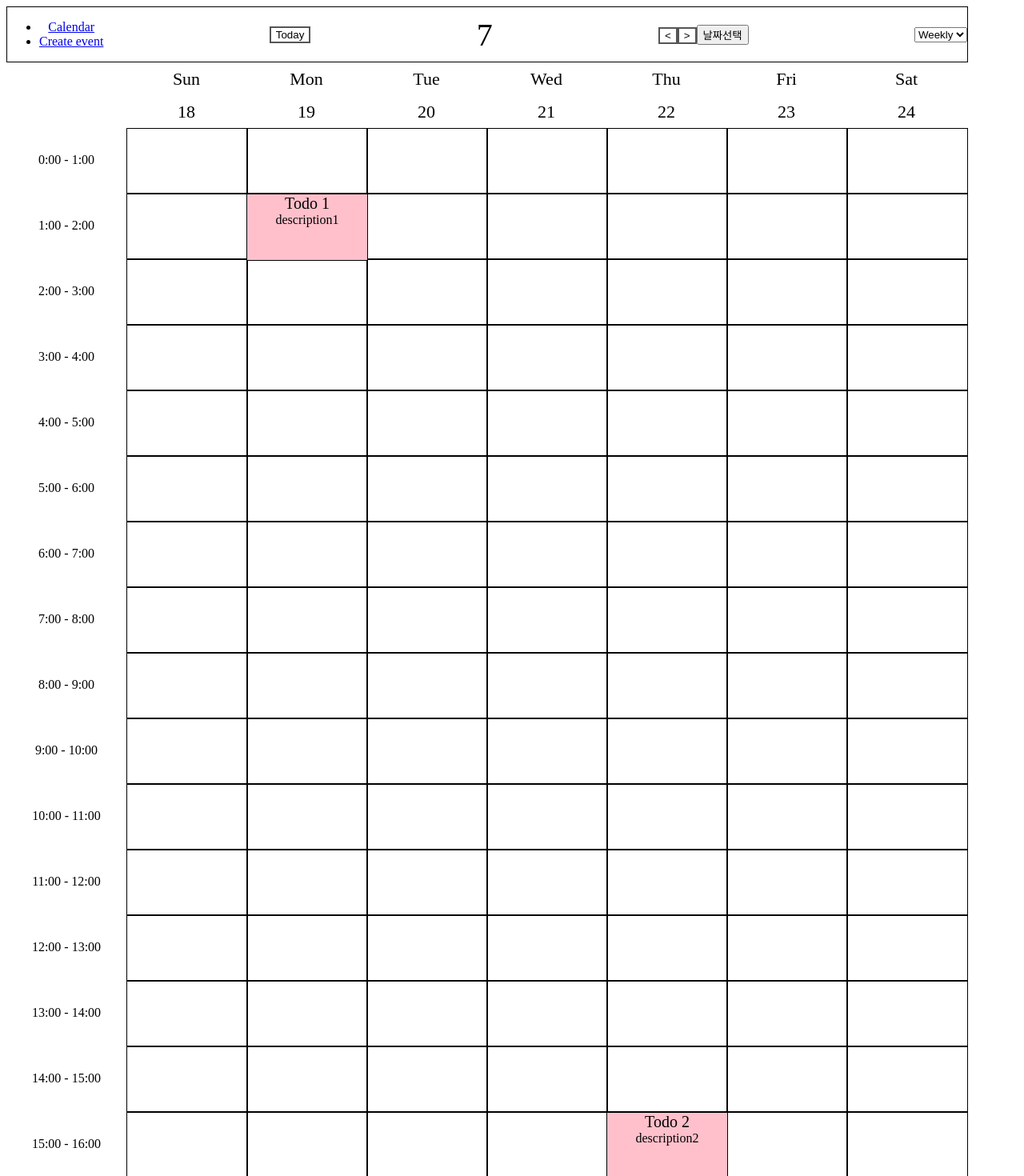
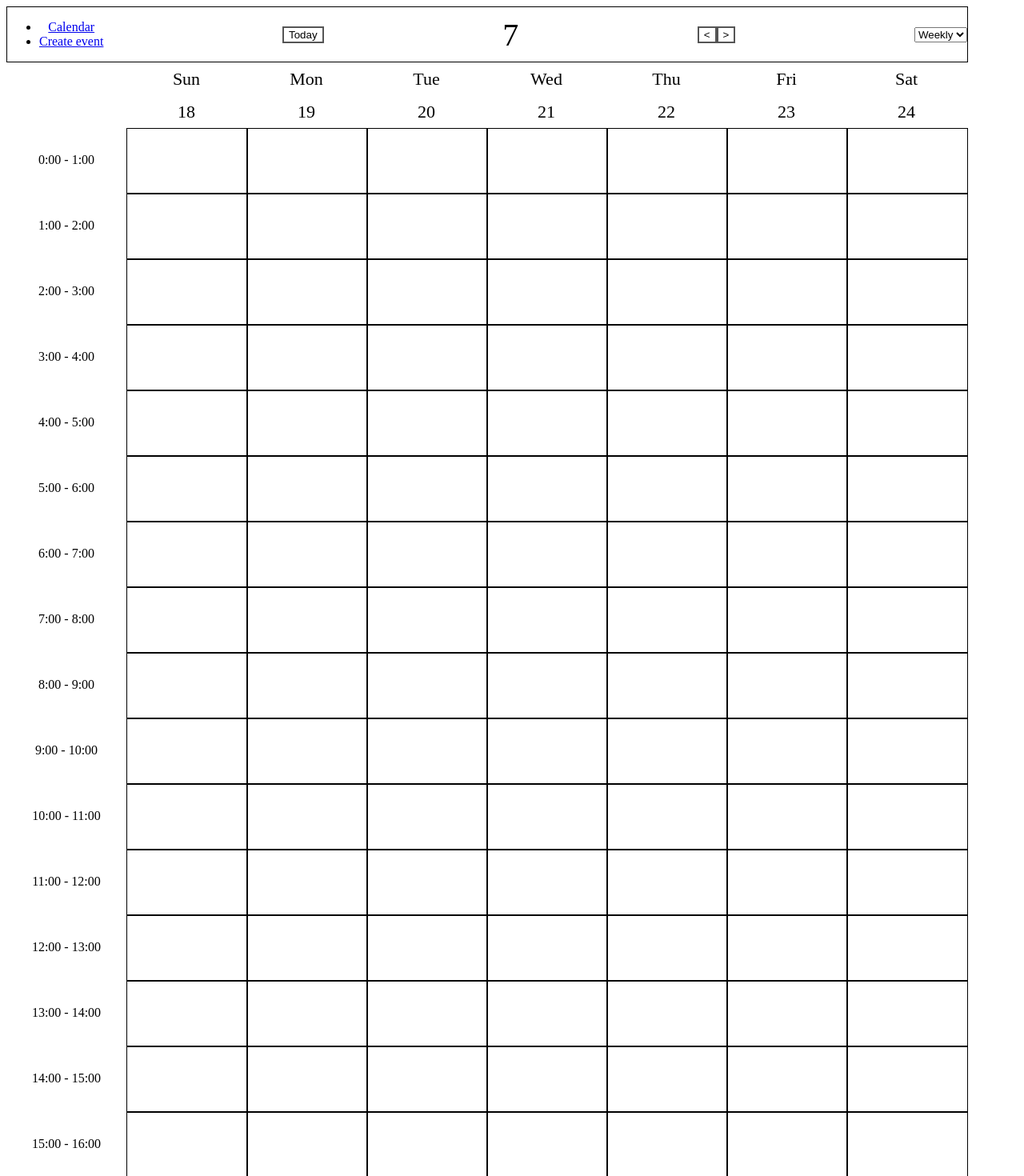
Before and after one commit to chiwon1/calendar-viewer, a React (Create React App) app: page /calendar in a window 1280 px wide. Shown: the top 1470 px of the page at 80% size. Built offline with nearby package versions, Linux system fonts and the light colour scheme.

Commit message:
Feat: implement Create event page

```diff
--- a/src/app/App.js
+++ b/src/app/App.js
@@ -6,6 +6,7 @@ import Daily from "../common/components/Calendar/Daily/Daily";
 import Weekly from "../common/components/Calendar/Weekly/Weekly";
 import { useSelector } from 'react-redux';
 import { WEEKLY } from '../features/constant';
+import EventCreate from '../common/components/Event/EventCreate/EventCreate';
 
 function App() {
   const { calendarType } = useSelector((state) => state.calendar);
@@ -23,7 +24,7 @@ function App() {
           }
         </Route>
         <Route path="/event">
-          <div>Event</div>
+          <EventCreate/>
         </Route>
       </Switch>
     </div>
--- a/src/common/components/Calendar/Daily/Daily.js
+++ b/src/common/components/Calendar/Daily/Daily.js
@@ -1,9 +1,7 @@
 import React, { useState } from "react";
 import { useSelector } from 'react-redux';
 import styled from "styled-components";
-import events from '../../../../mockData';
 import EventBox from "../EventBox/EventBox";
-import changeDateFormat from '../../../utils/date';
 
 const Wrapper = styled.div`
   .calendar-container {
@@ -47,11 +45,13 @@ const showEventSetting = (timeIndex) => {
 };
 
 function Daily() {
-  const [dataList, setDataList] = useState(events);
+  console.log('Start');
 
-  const { currentDate } = useSelector((state) => state.calendar);
+  const { currentDate, events } = useSelector((state) => state.calendar);
+  console.log('events', events);
 
   const checkEventToShow = (date, currentDate) => {
+    console.log('date', date);
     const isCurrentDay = date.getDate() === currentDate.getDate();
     const isCurrentMonth = currentDate.getMonth() === date.getMonth();
 
@@ -61,10 +61,9 @@ function Daily() {
   const date = currentDate.getDate();
 
   const dayList = ["Sun", "Mon", "Tue", "Wed", "Thu", "Fri", "Sat"];
-  const day =  dayList[currentDate.getDay()];
+  const day = dayList[currentDate.getDay()];
 
-  const filteredData = dataList.filter(data => checkEventToShow(data.date, currentDate));
-  console.log('dataList', dataList);
+  const filteredData = events.filter(event => checkEventToShow(event.date, currentDate));
   console.log('filteredData', filteredData);
 
   return (
--- a/src/common/components/Calendar/Weekly/Weekly.js
+++ b/src/common/components/Calendar/Weekly/Weekly.js
@@ -1,7 +1,6 @@
 import React, { useState } from "react";
 import styled from "styled-components";
 import Day from "../Day/Day";
-import events from "../../../../mockData";
 import EventBox from "../EventBox/EventBox";
 import { useSelector } from 'react-redux';
 import changeDateFormat from '../../../utils/date';
@@ -55,9 +54,8 @@ for (let i = 0; i < 7; i++) {
 const dayList = ["Sun", "Mon", "Tue", "Wed", "Thu", "Fri", "Sat"];
 
 function Weekly() {
-  const [dataList, setDataList] = useState(events);
-
-  const { currentSunday } = useSelector((state) => state.calendar);
+  const { currentSunday, events } = useSelector((state) => state.calendar);
+  console.log('events', events);
 
   const weekDateList = [];
 
@@ -76,7 +74,8 @@ function Weekly() {
     return isCurrentWeek && isCurrentMonth;
   };
 
-  const filteredData = dataList.filter(data => checkEventToShow(data.date, weekDateList));
+  const filteredData = events.filter(event => checkEventToShow(event.date, weekDateList));
+  console.log('filteredData', filteredData);
 
   return (
     <Wrapper>
@@ -115,13 +114,13 @@ function Weekly() {
                 </Day>
               ))}
             </div>
-            {filteredData.map(({ id, day, startTime, endTime, title, description }) => {
+            {filteredData.map(({ id, date, day, startTime, endTime, title, description }) => {
               return (
                 <div
                   key={id}
                   style={{
                     backgroundColor: "pink",
-                    left: (150 * (day + 1)),
+                    left: (150 * (date.getDay() + 1)),
                     top: 82 * (startTime + 1),
                     border: "1px solid black",
                     width: 150,
--- /dev/null
+++ b/src/common/components/Event/EventCreate/EventCreate.js
@@ -0,0 +1,93 @@
+import React, { useState } from "react";
+import { useDispatch, useSelector } from "react-redux";
+import styled from "styled-components";
+import { createEvent } from "../../../../features/calendar/actions";
+
+const Wrapper = styled.div`
+  div {
+    width: 1200px;
+    display: flex;
+    justify-content: center;
+    flex-direction: column;
+    align-items: center;
+  }
+`;
+
+function EventCreate() {
+  const [inputEventInfo, setInputEventInfo] = useState({});
+
+  const dispatch = useDispatch();
+
+  const onClickCreateEvent = () => {
+    dispatch(createEvent(inputEventInfo));
+  };
+
+  return (
+    <Wrapper>
+      <div>
+        <label>
+          Title :
+          <input
+            onChange={(event) => (
+              setInputEventInfo(
+                {...inputEventInfo,
+                  title: event.target.value
+                }
+              )
+            )}
+          />
+        </label>
+        <label>
+          Description :
+          <input
+            onChange={(event) => (
+              setInputEventInfo(
+                {...inputEventInfo,
+                  description: event.target.value
+                }
+              )
+            )}
+          />
+        </label>
+        <label>
+          Time :
+          <input type="date"
+            onChange={(event) => (
+              setInputEventInfo(
+                {...inputEventInfo,
+                  date: new Date(event.target.value)
+                }
+              )
+            )}
+          />
+        </label>
+        <label>
+          StartTime :
+          <input onChange={(event) => (
+              setInputEventInfo(
+                {...inputEventInfo,
+                  startTime: Number(event.target.value)
+                }
+              )
+            )}
+          />
+        </label>
+        <label>
+          EndTime :
+          <input
+            onChange={(event) => (
+              setInputEventInfo(
+                {...inputEventInfo,
+                  endTime: Number(event.target.value)
+                }
+              )
+            )}
+          />
+        </label>
+        <button onClick={onClickCreateEvent}>Submit</button>
+      </div>
+    </Wrapper>
+  );
+}
+
+export default EventCreate;
--- a/src/common/components/Header/Header.js
+++ b/src/common/components/Header/Header.js
@@ -64,29 +64,36 @@ function Header () {
         <button className="today-button">Today</button>
         <div className="month">{currentMonth}</div>
         <div className="back-forward">
-          {calendarType === WEEKLY ? <button
+          {calendarType === WEEKLY ? (
+            <button
               className="back-forward-button"
               onClick={() => dispatch(showLastWeek())}
             >
             {"<"}
-          </button> : <button
+            </button>
+          ) : (
+            <button
               className="back-forward-button"
               onClick={() => dispatch(showLastDay())}
             >
             {"<"}
-          </button>}
-          {calendarType === WEEKLY ? <button
+            </button>
+          )}
+          {calendarType === WEEKLY ? (
+            <button
               className="back-forward-button"
               onClick={() => dispatch(showNextWeek())}
             >
             {">"}
-          </button> : <button
+            </button>
+          ) : (
+            <button
               className="back-forward-button"
               onClick={() => dispatch(showNextDay())}
             >
             {">"}
-          </button>}
-            <button value="날짜">날짜선택</button>
+            </button>
+          )}
         </div>
         <div className="selector">
           <select onChange={onChangeCalendarTypeSelector}>
--- a/src/features/calendar/actions.js
+++ b/src/features/calendar/actions.js
@@ -1,4 +1,4 @@
-import { SHOW_LAST_WEEK, SHOW_NEXT_WEEK, SHOW_DAILY_CALENDAR, SHOW_WEEKLY_CALENDAR, SHOW_NEXT_DAY, SHOW_LAST_DAY } from "./types";
+import { SHOW_LAST_WEEK, SHOW_NEXT_WEEK, SHOW_DAILY_CALENDAR, SHOW_WEEKLY_CALENDAR, SHOW_NEXT_DAY, SHOW_LAST_DAY, CREATE_EVENT, UPDATE_EVENT, DELETE_EVENT } from "./types";
 
 export function showLastWeek() {
   return { type: SHOW_LAST_WEEK };
@@ -23,3 +23,15 @@ export function showLastDay() {
 export function showNextDay() {
   return { type: SHOW_NEXT_DAY };
 }
+
+export function createEvent(eventInfo) {
+  return { type: CREATE_EVENT, payload: eventInfo };
+}
+
+export function updateEvent() {
+  return { type: UPDATE_EVENT };
+}
+
+export function deleteEvent() {
+  return { type: DELETE_EVENT };
+}
--- a/src/features/calendar/reducers.js
+++ b/src/features/calendar/reducers.js
@@ -1,7 +1,8 @@
-import { SHOW_LAST_WEEK, SHOW_NEXT_WEEK, SHOW_DAILY_CALENDAR, SHOW_WEEKLY_CALENDAR, SHOW_LAST_DAY, SHOW_NEXT_DAY } from "./types";
+import { SHOW_LAST_WEEK, SHOW_NEXT_WEEK, SHOW_DAILY_CALENDAR, SHOW_WEEKLY_CALENDAR, SHOW_LAST_DAY, SHOW_NEXT_DAY, CREATE_EVENT, UPDATE_EVENT, DELETE_EVENT } from "./types";
 import { cloneDeep } from "lodash";
 import { DAILY, WEEKLY } from '../constant';
 
+//toISOString()으로 바꾸기
 const today = new Date();
 
 const thisSunday = new Date();
@@ -12,6 +13,7 @@ const initialState = {
   currentDate: today,
   currentSunday: thisSunday,
   calendarType: WEEKLY,
+  events: [],
   // displayedMonth: today.getMonth(),
 };
 
@@ -68,6 +70,31 @@ export default function calendarReducer(state = initialState, action) {
 
       return newState;
     }
+    case CREATE_EVENT: {
+      const newState = cloneDeep(state);
+
+      newState.events = [...newState.events, { ... action.payload, id: newState.events.length + 1 }];
+
+      return newState;
+    }
+    case UPDATE_EVENT: {
+      const newState = cloneDeep(state);
+
+      const newEvent = { id: action.id, ...action.payload };
+
+      newState[action.id] = newEvent;
+
+      return newState;
+    }
+    case DELETE_EVENT: {
+      const newState = cloneDeep(state);
+
+      const newEvents = [...newState.events.slice(0, action.id), ...newState.events.slice(action.id + 1)];
+
+      newState.events = newEvents;
+
+      return newState;
+    }
     default:
       return cloneDeep(state);
   }
--- a/src/features/calendar/types.js
+++ b/src/features/calendar/types.js
@@ -10,14 +10,8 @@ export const SHOW_LAST_DAY = "SHOW_LAST_DAY";
 
 export const SHOW_NEXT_DAY = "SHOW_NEXT_DAY";
 
-// export const GET_EVENT_BY_ID = "GET_EVENT_BY_ID";
+export const CREATE_EVENT = "CREATE_EVENT";
 
-// export const DELETE_EVENT = "DELETE_EVENT";
+export const UPDATE_EVENT = "UPDATE_EVENT";
 
-// export const UPDATE_EVENT = "UPDATE_EVENT";
-
-// export const CREATE_EVENT = "CREATE_EVENT";
-
-// export const GET_EVENTS_BY_DATE = "GET_EVENTS_BY_DATE";
-
-// export const GET_EVENTS_BY_WEEK = "GET_EVENTS_BY_WEEK";
+export const DELETE_EVENT = "DELETE_EVENT";
--- a/src/mockData.js
+++ b/src/mockData.js
@@ -1,15 +1,16 @@
 const events = [
-  { id: 1, date: new Date("2021-07-22"), day: 1, startTime: 1, endTime: 2, title: "Todo 1", description: "description1" },
-  { id: 2, date: new Date("2021-07-21"), day: 4, startTime: 15, endTime: 17, title: "Todo 2", description: "description2" },
-  { id: 3, date: new Date("2021-03-23"), day: 2, startTime: 13, endTime: 17, title: "Todo 3", description: "description3" },
-  { id: 4, date: new Date("2021-07-12"), day: 0, startTime: 1, endTime: 2, title: "Todo 1", description: "description4" },
-  { id: 5, date: new Date("2021-06-30"), day: 4, startTime: 13, endTime: 17, title: "Todo 2", description: "description5" },
-  { id: 6, date: new Date("2021-07-10"), day: 6, startTime: 7, endTime: 9, title: "Todo 3", description: "description6" },
-  { id: 7, date: new Date("2021-09-07"), day: 1, startTime: 1, endTime: 2, title: "Todo 1", description: "description7" },
-  { id: 8, date: new Date("2021-07-21"), day: 5, startTime: 19, endTime: 20, title: "Todo 2", description: "description8" },
-  { id: 9, date: new Date("2021-07-25"), day: 6, startTime: 23, endTime: 24, title: "Todo 3", description: "description9" },
-  { id: 10, date: new Date("2021-06-25"), day: 6, startTime: 2, endTime: 4, title: "Todo 3", description: "description9" },
-  { id: 11, date: new Date("2021-08-25"), day: 6, startTime: 5, endTime: 7, title: "Todo 3", description: "description9" },
+  { id: 1, date: new Date("2021-07-22"), startTime: 1, endTime: 2, title: "Todo 1", description: "description1" },
+  { id: 2, date: new Date("2021-07-21"), startTime: 15, endTime: 17, title: "Todo 2", description: "description2" },
+  { id: 3, date: new Date("2021-03-23"), startTime: 13, endTime: 17, title: "Todo 3", description: "description3" },
+  { id: 4, date: new Date("2021-07-12"), startTime: 1, endTime: 2, title: "Todo 4", description: "description4" },
+  { id: 5, date: new Date("2021-06-30"), startTime: 13, endTime: 17, title: "Todo 5", description: "description5" },
+  { id: 6, date: new Date("2021-07-10"), startTime: 7, endTime: 9, title: "Todo 6", description: "description6" },
+  { id: 7, date: new Date("2021-09-07"), startTime: 1, endTime: 2, title: "Todo 7", description: "description7" },
+  { id: 8, date: new Date("2021-07-21"), startTime: 19, endTime: 20, title: "Todo 8", description: "description8" },
+  { id: 9, date: new Date("2021-07-25"), startTime: 23, endTime: 24, title: "Todo 9", description: "description9" },
+  { id: 10, date: new Date("2021-06-25"), startTime: 2, endTime: 4, title: "Todo 10", description: "description10" },
+  { id: 11, date: new Date("2021-08-25"), startTime: 5, endTime: 7, title: "Todo 11", description: "description12" },
+  { id: 12, date: new Date("2021-07-20"), startTime: 3, endTime: 7, title: "김선관", description: "선채로 죽다" },
 ];
 
 export default events;
```
Lines whose indentation alone changed are shown as unchanged.
